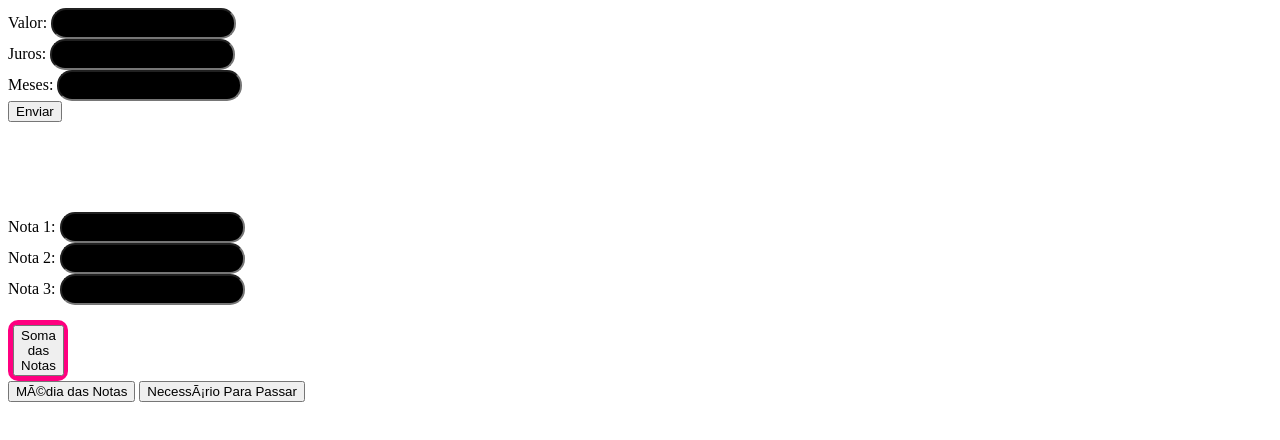
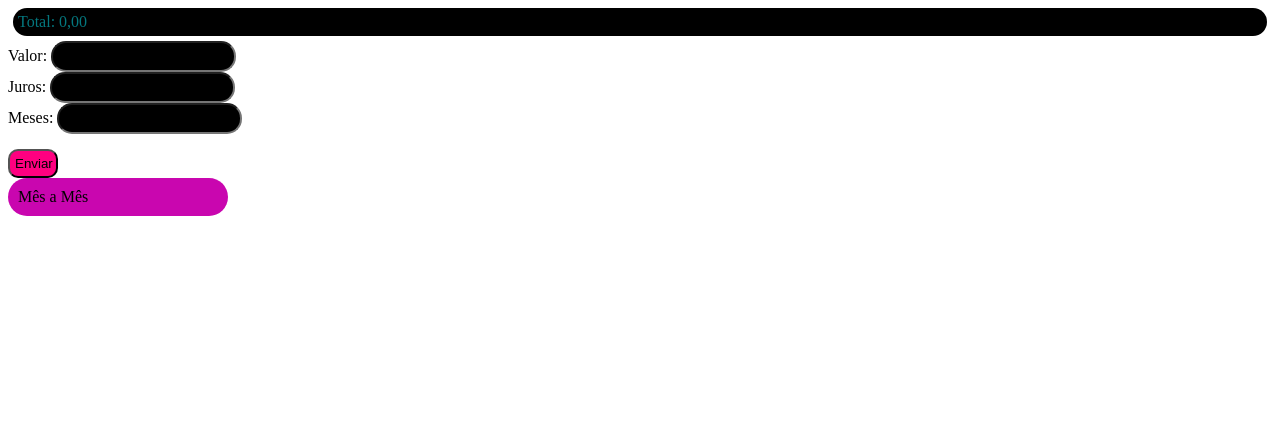
Before and after one commit to NicollasPortello00/primeiroh_3t, a plain HTML site: page index.html in a window 1280 px wide. Drawn offline with Linux system fonts and the light colour scheme.

Commit message:
Update index.html

```diff
--- a/index.html
+++ b/index.html
@@ -1,36 +1,29 @@
 <!DOCTYPE html>
 <html lang="pt-br">
 <head>
-    <meta charset="UTF-8>
-    <meta http-equiv= "X-UA-Compatible" content="IE=edge">
+    <meta charset="UTF-8">
+    <meta http-equiv="X-UA-Compatible" content="IE=edge">
     <meta name="viewport" content="width=device-width, initial-scale=1.0">
     <title>Primeiro H</title>
     <script src="estudo.js"></script>
     <link rel="stylesheet" href="geral.css">
-
 </head>
 <body>
    <div class="calculadora">
-   Valor: <input id="val" type="text"><br>
-   Juros: <input id="ju" type="text"><br>
-   Meses: <input id="mes" type="text"><br>
-   <button onclick="total()">Enviar</button>
 
-   <br> <br> <br> <br> <br>
-   <span id="resultado"></span><br>
+    <div class="spResul">
+        <span id="resultado">Total: 0,00</span><br>
+    </div>
 
-    Nota 1: <input id="n1" type="text"><br>
-    Nota 2: <input id="n2" type="text"><br>
-    Nota 3: <input id="n3" type="text"><br>
-
-    <div id="btnCalc" ><button onclick="soma()">Soma das Notas</button></div>
-    <button onclick="média()">Média das Notas</button>
-    <button onclick="precisa()"> Necessário Para Passar</button>
+    Valor: <input id="val" type="text"><br>
+    Juros: <input id="ju" type="text"><br>
+    Meses: <input id="mes" type="text"><br>
+    <button id="btnCalc" onclick="total()">Enviar</button>
 </div>
 
-
-
-
+<div class="listaMensal">
+    <span id="meses">Mês a Mês</span>
+</div>
 
 
 </body>
```
